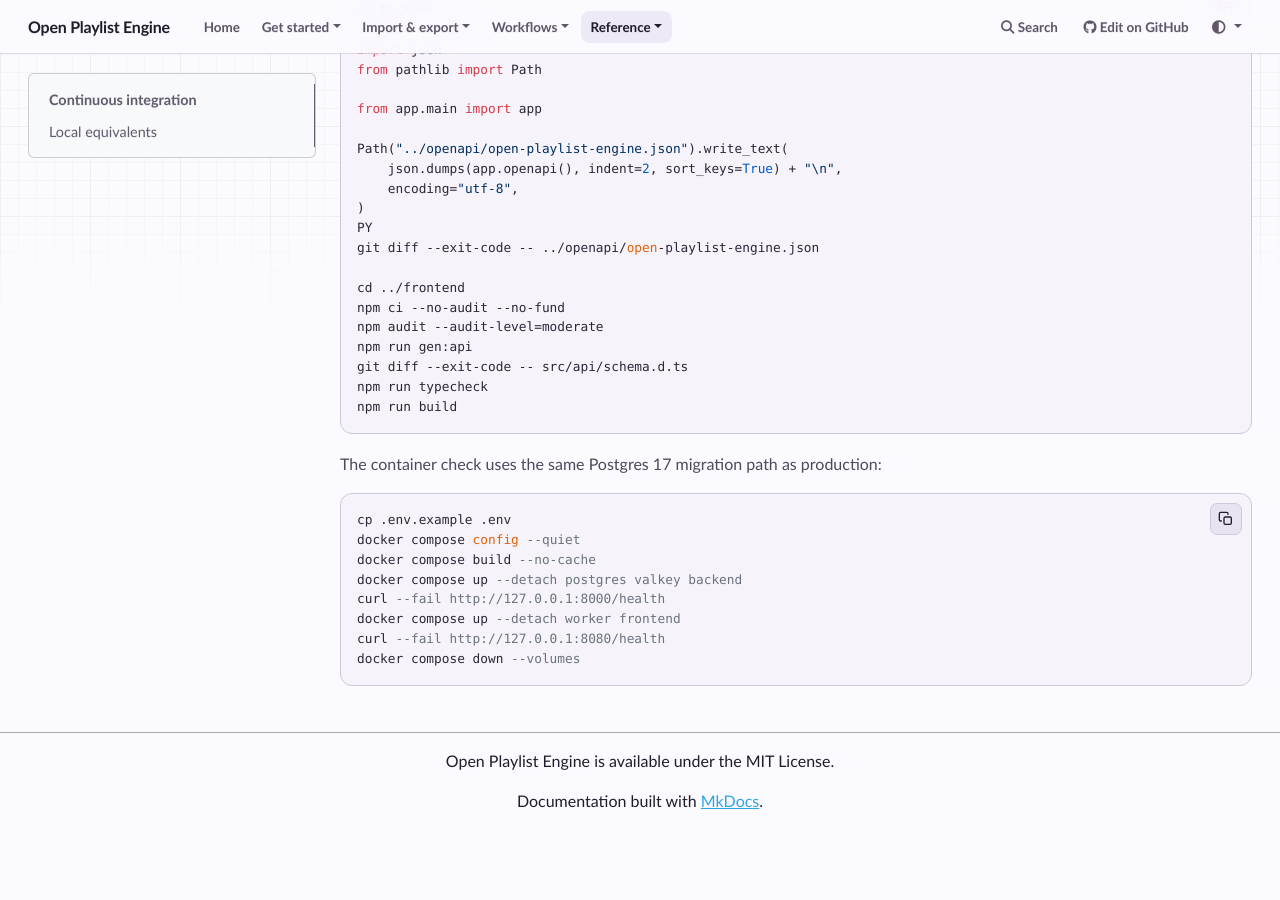
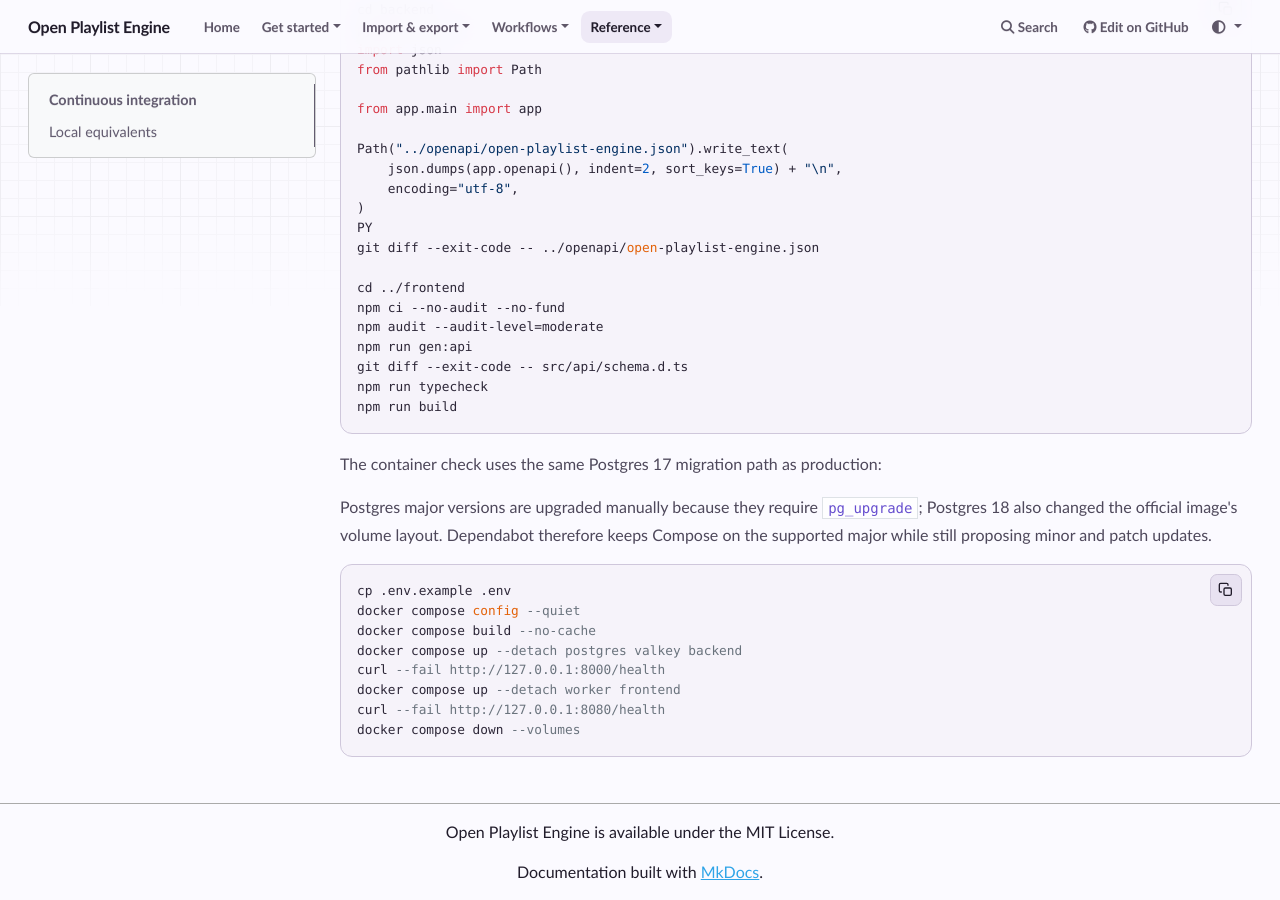
Before and after one commit to mbianchidev/open-playlist-engine, an MkDocs documentation site: the page built from docs/CI.md, in a window 1280 px wide and 900 px high, scrolled down 1005 px. Built offline with MkDocs 1.6.1, drawn with Linux system fonts in a browser that asks for light colours; nearby versions of some CDN libraries; before the commit the page ends 1834 px from its top, so only the background shows below that.

Commit message:
Prevent unsafe Postgres major updates

````diff
--- a/docker-compose.yml
+++ b/docker-compose.yml
@@ -2,6 +2,7 @@ name: open-playlist-engine
 
 services:
   postgres:
+    # Major upgrades require pg_upgrade and may change the image's volume layout.
     image: postgres:17-alpine
     restart: unless-stopped
     environment:
--- a/docs/CI.md
+++ b/docs/CI.md
@@ -58,6 +58,10 @@ npm run build
 
 The container check uses the same Postgres 17 migration path as production:
 
+Postgres major versions are upgraded manually because they require `pg_upgrade`;
+Postgres 18 also changed the official image's volume layout. Dependabot therefore
+keeps Compose on the supported major while still proposing minor and patch updates.
+
 ```bash
 cp .env.example .env
 docker compose config --quiet
````
Also changed, not shown: 1 other file.
